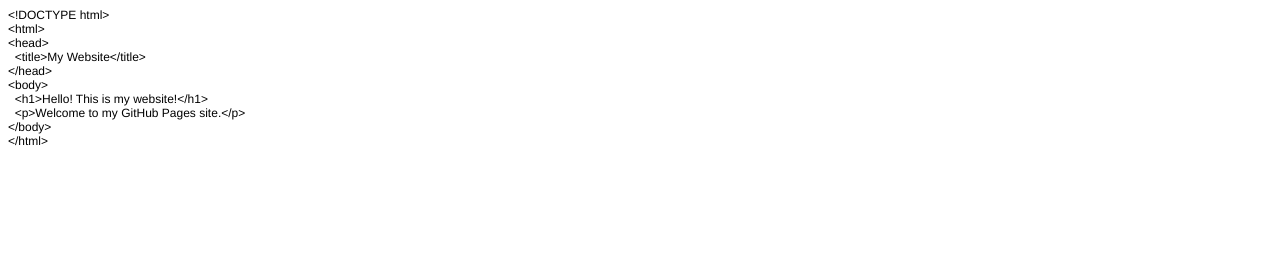
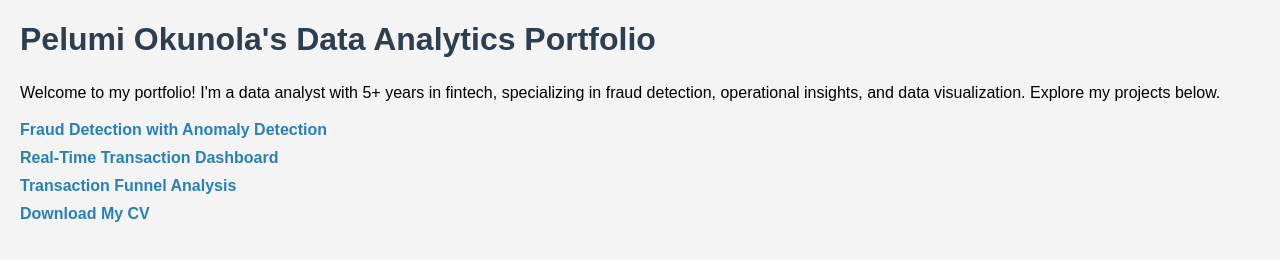
Before and after one commit to Qkpesko/data_projects, a plain HTML site: page index.html in a window 1280 px wide. Drawn offline with Linux system fonts and the light colour scheme.

Commit message:
Update index.html

```diff
--- a/index.html
+++ b/index.html
@@ -1,25 +1,27 @@
-<!DOCTYPE html PUBLIC "-//W3C//DTD HTML 4.01//EN" "http://www.w3.org/TR/html4/strict.dtd">
+<!DOCTYPE html>
 <html>
 <head>
+  <title>Pelumi's Data Portfolio</title>
   <meta http-equiv="Content-Type" content="text/html; charset=utf-8">
-  <meta http-equiv="Content-Style-Type" content="text/css">
-  <title></title>
-  <meta name="Generator" content="Cocoa HTML Writer">
-  <meta name="CocoaVersion" content="2575.5">
-  <style type="text/css">
-    p.p1 {margin: 0.0px 0.0px 0.0px 0.0px; font: 12.0px Helvetica}
+  <style>
+    body { font-family: Arial, sans-serif; margin: 20px; background-color: #f4f4f4; }
+    h1 { color: #2c3e50; }
+    p { line-height: 1.6; }
+    ul { list-style-type: none; padding: 0; }
+    li { margin: 10px 0; }
+    a { color: #2980b9; text-decoration: none; font-weight: bold; }
+    a:hover { text-decoration: underline; }
+    img { max-width: 100%; height: auto; }
   </style>
 </head>
 <body>
-<p class="p1">&lt;!DOCTYPE html&gt;</p>
-<p class="p1">&lt;html&gt;</p>
-<p class="p1">&lt;head&gt;</p>
-<p class="p1"><span class="Apple-converted-space">  </span>&lt;title&gt;My Website&lt;/title&gt;</p>
-<p class="p1">&lt;/head&gt;</p>
-<p class="p1">&lt;body&gt;</p>
-<p class="p1"><span class="Apple-converted-space">  </span>&lt;h1&gt;Hello! This is my website!&lt;/h1&gt;</p>
-<p class="p1"><span class="Apple-converted-space">  </span>&lt;p&gt;Welcome to my GitHub Pages site.&lt;/p&gt;</p>
-<p class="p1">&lt;/body&gt;</p>
-<p class="p1">&lt;/html&gt;</p>
+  <h1>Pelumi Okunola's Data Analytics Portfolio</h1>
+  <p>Welcome to my portfolio! I'm a data analyst with 5+ years in fintech, specializing in fraud detection, operational insights, and data visualization. Explore my projects below.</p>
+  <ul>
+    <li><a href="fraud_detection.html">Fraud Detection with Anomaly Detection</a></li>
+    <li><a href="dashboard.html">Real-Time Transaction Dashboard</a></li>
+    <li><a href="funnel_analysis.html">Transaction Funnel Analysis</a></li>
+    <li><a href="Pelumi_Okunola_CV.pdf">Download My CV</a></li>
+  </ul>
 </body>
 </html>
```
